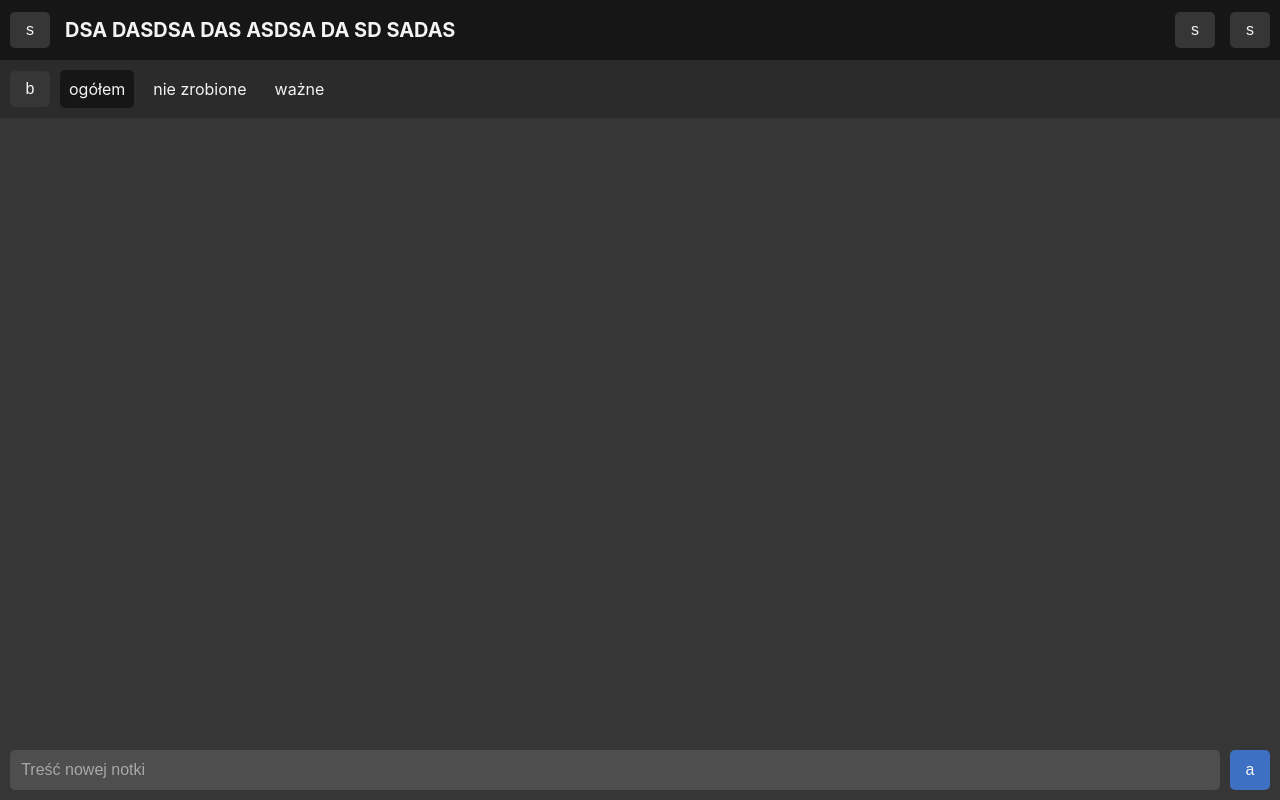
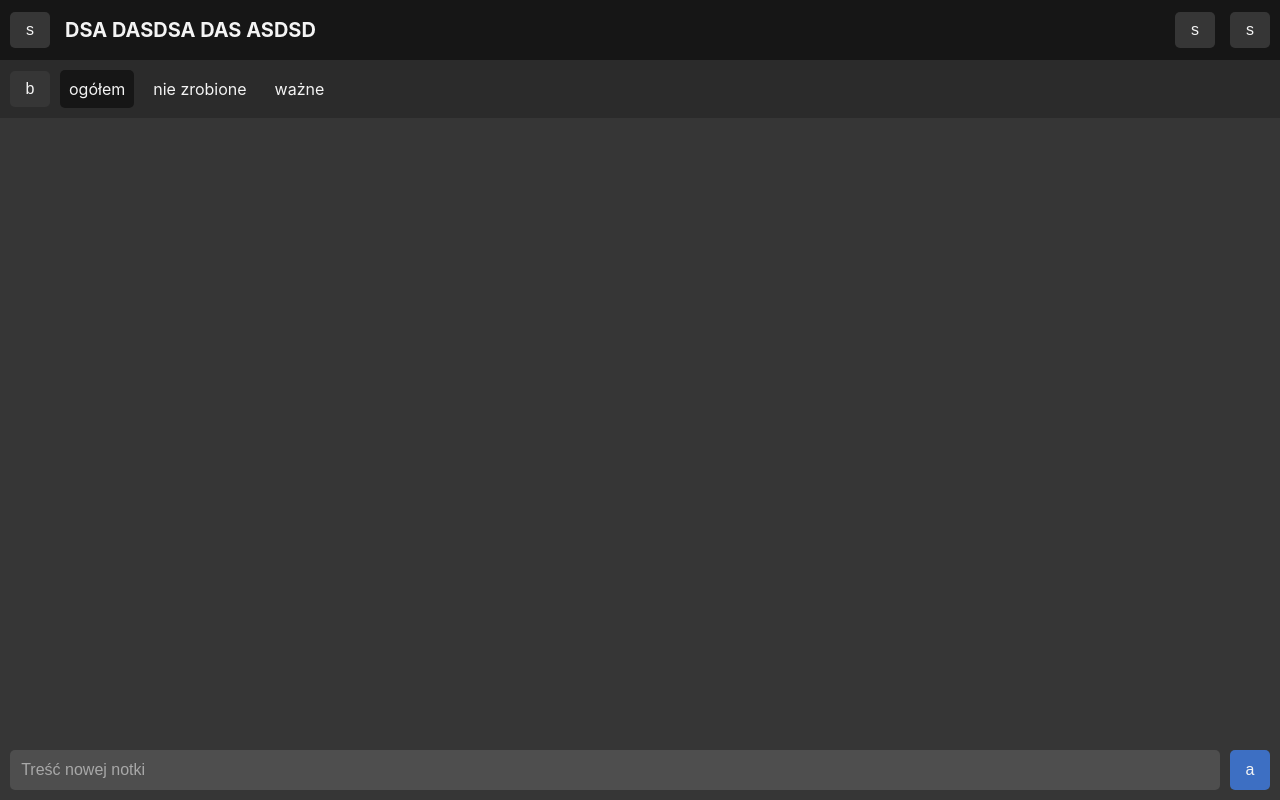
Before and after one commit to Krzaczor/notes, a React (Create React App) app: page /all in a window 1280 px wide. Built offline with nearby package versions, Linux system fonts and the light colour scheme.

Commit message:
create category name component

```diff
--- /dev/null
+++ b/src/components/categoryName/CategoryName.styles.ts
@@ -0,0 +1,10 @@
+import styled from 'styled-components';
+
+export const CategoryName = styled.h1`
+    font-size: 20px;
+    text-transform: uppercase;
+    white-space: nowrap;
+    overflow: hidden;
+    text-overflow: ellipsis;
+    flex: 1;
+`;
--- /dev/null
+++ b/src/components/categoryName/CategoryName.tsx
@@ -0,0 +1,11 @@
+import * as S from './CategoryName.styles';
+
+const CategoryName = () => {
+    return (
+        <S.CategoryName>
+            dsa dasdsa das asdsd
+        </S.CategoryName>
+    )
+}
+
+export default CategoryName;
--- a/src/components/navigation/Navigation.tsx
+++ b/src/components/navigation/Navigation.tsx
@@ -1,11 +1,12 @@
 import Button from 'components/shared/button/Button';
+import CategoryName from 'components/categoryName/CategoryName';
 import * as S from './Navigation.styles';
 
 function Navigation() {
     return (
         <S.Navigation>
             <Button variant='second'>s</Button>
-            <S.CategoryName>dsa dasdsa das asdsa da sd sadas </S.CategoryName>
+            <CategoryName />
             <Button variant='second'>s</Button>
             <Button variant='second'>s</Button>
         </S.Navigation>
```
